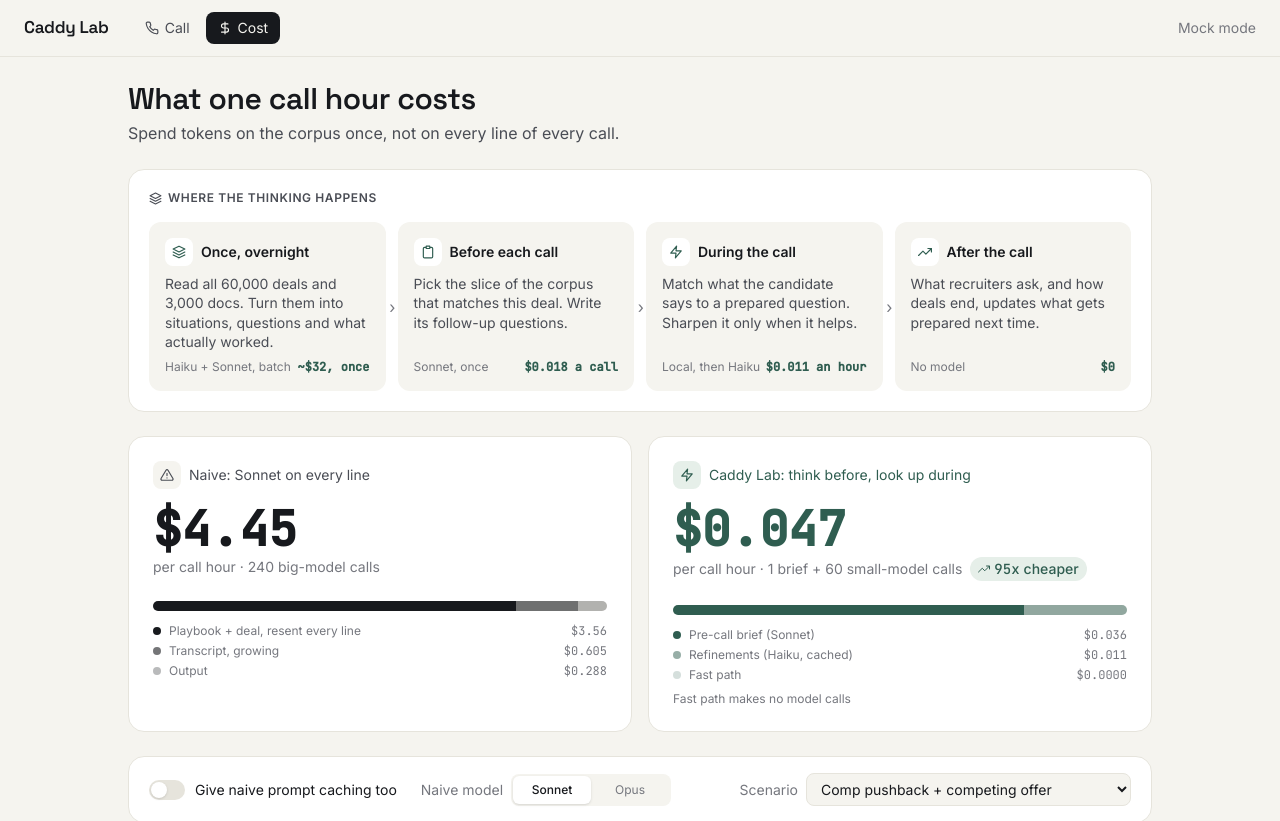
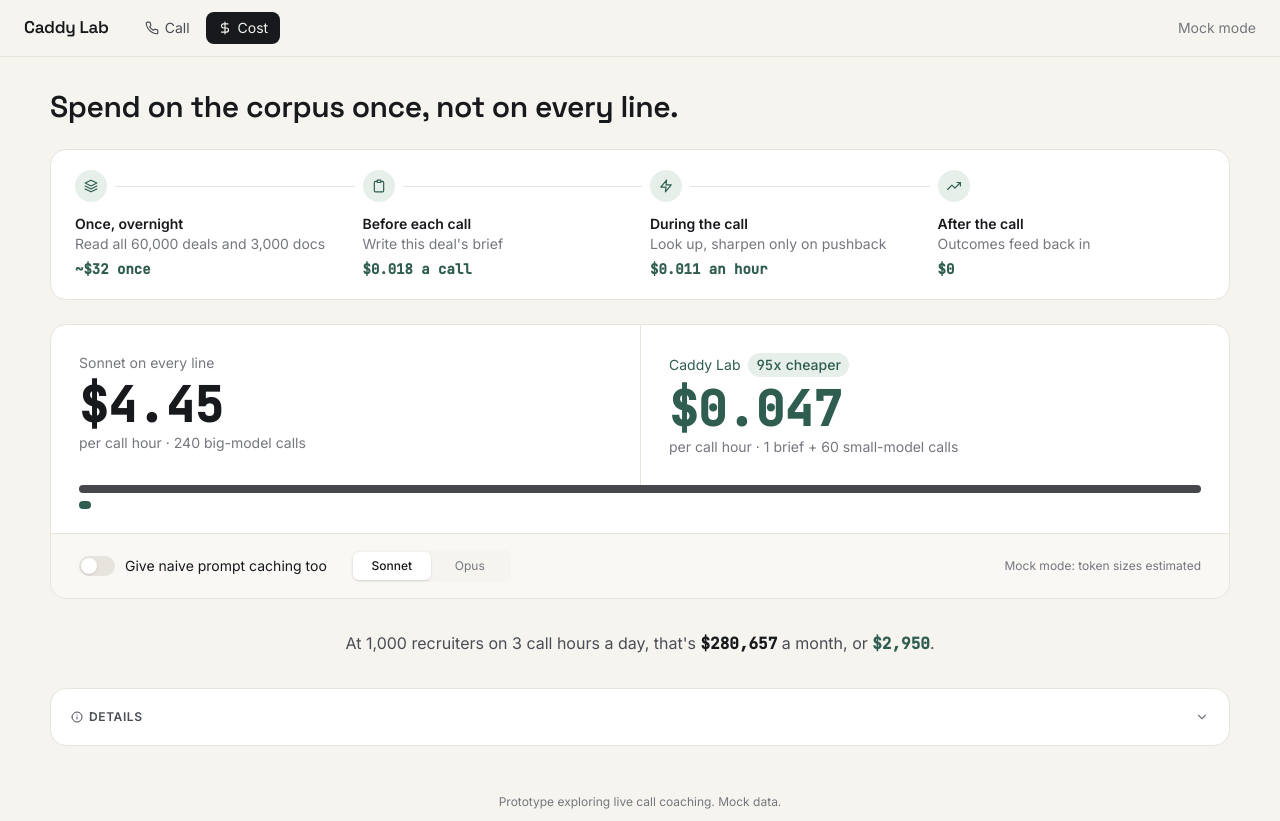
Before and after one commit to RJoshi141/caddy-lab, a Next.js app: page /cost in a window 1280 px wide. Shown: the top 821 px of the page. Built offline with nearby package versions, Linux system fonts and the light colour scheme.

Commit message:
Simplify the Cost tab: timeline, one comparison, one sentence at scale, details on demand

```diff
--- a/app/cost/page.tsx
+++ b/app/cost/page.tsx
@@ -1,6 +1,6 @@
 "use client";
-// The hero screen. Two numbers up front, the levers right under them,
-// and the working tucked away until someone asks.
+// The cost story in three beats: where the thinking happens, what a call hour
+// costs each way, and what that means at scale. Everything else is in Details.
 import { useEffect, useState } from "react";
 import { useSession } from "@/app/session";
 import { CALL_DEFAULTS, CORPUS, MODELS, NAIVE_OPTIONS, type ModelId } from "@/lib/config";
@@ -10,211 +10,149 @@ import { SCENARIOS } from "@/data/transcripts";
 import { Icon, type IconName } from "@/components/Icon";
 import { Disclosure, Switch, Tabs, useTween } from "@/components/ui";
 
+const SCENARIO = SCENARIOS[0]; // same call as the demo on the Call tab
+
 export default function CostPage() {
   const session = useSession();
-  const [scenarioId, setScenarioId] = useState(SCENARIOS[0].id);
   const [sizes, setSizes] = useState<{ mode: string; sizes: TokenSizes } | null>(null);
   const [a, setA] = useState<Assumptions>({ ...CALL_DEFAULTS, naiveCaching: false });
   const [naiveModel, setNaiveModel] = useState<ModelId>(MODELS.naive);
   const [scale, setScale] = useState({ recruiters: 1000, hoursPerDay: 3, days: 21 });
 
   useEffect(() => {
-    fetch("/api/tokens", { method: "POST", headers: session.headers(), body: JSON.stringify({ scenarioId }) })
+    fetch("/api/tokens", { method: "POST", headers: session.headers(), body: JSON.stringify({ scenarioId: SCENARIO.id }) })
       .then((r) => r.json())
       .then(setSizes);
-  }, [scenarioId, session.mode]); // eslint-disable-line react-hooks/exhaustive-deps
+  }, [session.mode]); // eslint-disable-line react-hooks/exhaustive-deps
 
-  const dealId = SCENARIOS.find((s) => s.id === scenarioId)!.dealId;
+  const dealId = SCENARIO.dealId;
   const briefUsage = session.briefs[dealId]?.mode === "live" ? session.briefs[dealId].usage : MOCK_BRIEFS[dealId].usage;
 
   const naive = sizes ? naivePerHour(sizes.sizes, a, naiveModel) : null;
   const caddy = sizes ? caddyPerHour(sizes.sizes, a, briefUsage, MODELS.refine) : null;
   const naiveShown = useTween(naive?.total ?? 0);
   const caddyShown = useTween(caddy?.total ?? 0);
-  const ratio = naive && caddy ? naive.total / caddy.total : 0;
-  const ratioShown = useTween(ratio);
+  const ratioShown = useTween(naive && caddy ? naive.total / caddy.total : 0);
   const hoursPerMonth = scale.recruiters * scale.hoursPerDay * scale.days;
   const corpus = corpusPassCost();
 
   if (!sizes || !naive || !caddy) {
     return (
-      <div className="py-20 flex items-center justify-center gap-2 text-ink-3">
+      <div className="py-24 flex items-center justify-center gap-2 text-ink-3">
         <Icon name="loader" size={16} className="spin" /> Counting tokens…
       </div>
     );
   }
 
+  const modelName = (m: string) => (m.includes("opus") ? "Opus" : "Sonnet");
   const live = session.spend.filter((s) => !s.mock);
-  const liveTotal = live.reduce((t, s) => t + usageCost(s.usage), 0);
-  const refines = session.spend.filter((s) => s.kind === "refine");
-  const avgRefineMs = refines.length ? refines.reduce((t, s) => t + s.ms, 0) / refines.length : 0;
-  const modelName = (m: string) => (m.includes("opus") ? "Opus" : "Sonnet");
+  const steps: { when: string; icon: IconName; what: string; cost: string }[] = [
+    { when: "Once, overnight", icon: "layers", what: `Read all ${CORPUS.deals.toLocaleString()} deals and ${CORPUS.docs.toLocaleString()} docs`, cost: `~$${Math.round(corpus.total)} once` },
+    { when: "Before each call", icon: "clipboard", what: "Write this deal's brief", cost: `${fmt$(caddy.brief / (60 / a.callMinutes))} a call` },
+    { when: "During the call", icon: "zap", what: "Look up, sharpen only on pushback", cost: `${fmt$(caddy.refine)} an hour` },
+    { when: "After the call", icon: "trend", what: "Outcomes feed back in", cost: "$0" },
+  ];
 
   return (
-    <div className="max-w-5xl mx-auto space-y-6">
-      <div>
-        <h1 className="display text-3xl font-semibold">What one call hour costs</h1>
-        <p className="text-ink-2 mt-1">Spend tokens on the corpus once, not on every line of every call.</p>
-      </div>
+    <div className="max-w-[1180px] mx-auto space-y-6">
+      <header className="pt-2">
+        <h1 className="display text-3xl font-semibold">Spend on the corpus once, not on every line.</h1>
+      </header>
 
-      {/* The architecture, as a cost story: spend on the corpus once, not on every call */}
-      <section className="panel p-5" aria-labelledby="where-title">
-        <h2 id="where-title" className="flex items-center gap-1.5 text-xs font-semibold uppercase tracking-wider text-ink-2 mb-4">
-          <Icon name="layers" size={13} /> Where the thinking happens
-        </h2>
-        <ol className="grid gap-3 md:grid-cols-4">
-          {[
-            { when: "Once, overnight", icon: "layers" as IconName, what: `Read all ${CORPUS.deals.toLocaleString()} deals and ${CORPUS.docs.toLocaleString()} docs. Turn them into situations, questions and what actually worked.`, model: "Haiku + Sonnet, batch", cost: `~$${Math.round(corpus.total)}, once` },
-            { when: "Before each call", icon: "clipboard" as IconName, what: "Pick the slice of the corpus that matches this deal. Write its follow-up questions.", model: "Sonnet, once", cost: `${fmt$(caddy.brief / (60 / a.callMinutes))} a call` },
-            { when: "During the call", icon: "zap" as IconName, what: "Match what the candidate says to a prepared question. Sharpen it only when it helps.", model: "Local, then Haiku", cost: `${fmt$(caddy.refine)} an hour` },
-            { when: "After the call", icon: "trend" as IconName, what: "What recruiters ask, and how deals end, updates what gets prepared next time.", model: "No model", cost: "$0" },
-          ].map((st, i) => (
-            <li key={st.when} className="relative rounded-xl bg-paper p-4 flex flex-col gap-2">
-              <div className="flex items-center gap-2">
-                <span className="grid place-items-center w-7 h-7 rounded-lg bg-card text-fast"><Icon name={st.icon} size={14} /></span>
-                <span className="text-sm font-semibold">{st.when}</span>
-              </div>
-              <p className="text-sm text-ink-2 leading-snug flex-1">{st.what}</p>
-              <div className="flex items-center justify-between text-xs">
-                <span className="text-ink-3">{st.model}</span>
-                <span className="num font-semibold text-fast">{st.cost}</span>
-              </div>
-              {i < 3 && <span aria-hidden="true" className="hidden md:block absolute -right-2.5 top-1/2 -translate-y-1/2 z-[1] text-ink-3">›</span>}
+      {/* Where the thinking happens: a timeline, not a table */}
+      <section className="panel px-6 py-5" aria-label="Where the thinking happens">
+        <ol className="grid gap-5 md:grid-cols-4 relative">
+          {steps.map((st, i) => (
+            <li key={st.when} className="relative">
+              {/* Connector to the next step */}
+              {i < steps.length - 1 && <span aria-hidden="true" className="hidden md:block absolute left-10 -right-3 top-4 h-px bg-line" />}
+              <span className="relative z-[1] grid place-items-center w-8 h-8 rounded-full bg-fast-soft text-fast ring-4 ring-card">
+                <Icon name={st.icon} size={14} />
+              </span>
+              <div className="mt-3 text-sm font-semibold">{st.when}</div>
+              <div className="text-sm text-ink-3 leading-snug">{st.what}</div>
+              <div className="num text-sm font-semibold text-fast mt-1.5">{st.cost}</div>
             </li>
           ))}
         </ol>
       </section>
 
-      {/* The two numbers */}
-      <div className="grid md:grid-cols-2 gap-4">
-        <div className="panel lift p-6">
-          <div className="flex items-center gap-2 text-sm text-ink-2">
-            <span className="grid place-items-center w-7 h-7 rounded-lg bg-paper"><Icon name="alert" size={14} /></span>
-            Naive: {modelName(naiveModel)} on every line
+      {/* One comparison, one bar, two levers */}
+      <section className="panel overflow-hidden" aria-label="Cost per call hour">
+        <div className="grid md:grid-cols-2">
+          <div className="p-7">
+            <div className="text-sm text-ink-3">{modelName(naiveModel)} on every line</div>
+            <div className="num text-5xl font-semibold mt-2">{fmt$(naiveShown)}</div>
+            <div className="text-sm text-ink-3 mt-1">per call hour · {naive.calls} big-model calls</div>
           </div>
-          <div className="num text-5xl font-semibold mt-4">{fmt$(naiveShown)}</div>
-          <div className="text-sm text-ink-3 mt-1">per call hour · {naive.calls} big-model calls</div>
-          <Stack
-            parts={[
-              { label: "Playbook + deal, resent every line", v: naive.prefixCost, cls: "bg-ink" },
-              { label: "Transcript, growing", v: naive.transcriptCost, cls: "bg-ink/60" },
-              { label: "Output", v: naive.outputCost, cls: "bg-ink/30" },
-            ]}
-            total={naive.total}
-          />
-        </div>
-
-        <div className="panel lift p-6 border-fast/30">
+          <div className="p-7 md:border-l border-t md:border-t-0 border-line">
             <div className="flex items-center gap-2 text-sm text-fast">
-            <span className="grid place-items-center w-7 h-7 rounded-lg bg-fast-soft"><Icon name="zap" size={14} /></span>
-            Caddy Lab: think before, look up during
-          </div>
-          <div className="num text-5xl font-semibold mt-4 text-fast">{fmt$(caddyShown)}</div>
-          <div className="text-sm text-ink-3 mt-1 flex flex-wrap items-center gap-2">
-            per call hour · 1 brief + {caddy.calls} small-model calls
-            <span className="inline-flex items-center gap-1 px-2 py-0.5 rounded-full bg-fast-soft text-fast font-medium">
-              <Icon name="trend" size={12} />
+              Caddy Lab
+              <span className="inline-flex items-center gap-1 px-2 py-0.5 rounded-full bg-fast-soft font-medium">
                 <span className="num">{ratioShown.toFixed(0)}x</span> cheaper
               </span>
             </div>
-          <Stack
-            parts={[
-              { label: "Pre-call brief (Sonnet)", v: caddy.brief, cls: "bg-fast" },
-              { label: "Refinements (Haiku, cached)", v: caddy.refine, cls: "bg-fast/50" },
-              { label: "Fast path", v: 0, cls: "bg-fast/20" },
-            ]}
-            total={caddy.total}
-            note="Fast path makes no model calls"
-          />
+            <div className="num text-5xl font-semibold mt-2 text-fast">{fmt$(caddyShown)}</div>
+            <div className="text-sm text-ink-3 mt-1">per call hour · 1 brief + {caddy.calls} small-model calls</div>
           </div>
         </div>
 
-      {/* The levers people actually want to flip */}
-      <div className="panel px-5 py-4 flex flex-wrap items-center gap-x-6 gap-y-3">
+        {/* The bar is the argument: same scale, so the gap is the point */}
+        <div className="px-7 pb-6 space-y-2">
+          <div className="h-2 rounded-full bg-ink/80 transition-[width] duration-500" style={{ width: "100%" }} />
+          <div className="h-2 rounded-full bg-fast transition-[width] duration-500" style={{ width: `${Math.max(0.8, (caddy.total / naive.total) * 100)}%` }} />
+        </div>
+
+        <div className="px-7 py-4 border-t border-line bg-paper/60 flex flex-wrap items-center gap-x-6 gap-y-3">
           <Switch checked={a.naiveCaching} onChange={(v) => setA({ ...a, naiveCaching: v })} label="Give naive prompt caching too" />
-        <div className="flex items-center gap-2 text-sm">
-          <span className="text-ink-3">Naive model</span>
           <div className="w-40">
             <Tabs tabs={NAIVE_OPTIONS.map((m) => ({ id: m, label: modelName(m) }))} value={naiveModel as (typeof NAIVE_OPTIONS)[number]} onChange={(v) => setNaiveModel(v)} />
           </div>
+          <span className="ml-auto text-xs text-ink-3">
+            {sizes.mode === "counted" ? "Token sizes counted by the API" : "Mock mode: token sizes estimated"}
+          </span>
         </div>
-        <label className="ml-auto flex items-center gap-2 text-sm">
-          <span className="text-ink-3">Scenario</span>
-          <select value={scenarioId} onChange={(e) => setScenarioId(e.target.value)} className="px-2.5 py-1.5 rounded-lg border border-line bg-paper">
-            {SCENARIOS.map((s) => <option key={s.id} value={s.id}>{s.title}</option>)}
-          </select>
-        </label>
+      </section>
+
+      {/* At scale, as one sentence */}
+      <p className="text-center text-ink-2 py-2">
+        At {scale.recruiters.toLocaleString()} recruiters on {scale.hoursPerDay} call hours a day, that&apos;s{" "}
+        <span className="num font-semibold text-ink">{fmt$(naive.total * hoursPerMonth)}</span> a month, or{" "}
+        <span className="num font-semibold text-fast">{fmt$(caddy.total * hoursPerMonth)}</span>.
+      </p>
+
+      {/* Everything else */}
+      <div className="panel px-5 py-2">
+        <Disclosure title="Details" icon="info" className="py-2">
+          <div className="grid md:grid-cols-2 gap-x-10 gap-y-6 pt-3 pb-3 text-sm">
+            <div className="space-y-2.5">
+              <h3 className="text-xs font-semibold uppercase tracking-wider text-ink-3">Assumptions</h3>
+              <Num label="Call length (minutes)" value={a.callMinutes} step={5} onChange={(v) => setA({ ...a, callMinutes: v })} />
+              <Num label="Utterances per hour" value={a.utterancesPerHour} step={10} onChange={(v) => setA({ ...a, utterancesPerHour: v })} />
+              <Num label="Share that trigger a refinement" value={a.pushbackShare} step={0.05} onChange={(v) => setA({ ...a, pushbackShare: v })} />
+              <Num label="Recruiters on calls" value={scale.recruiters} step={100} onChange={(v) => setScale({ ...scale, recruiters: v })} />
+              <Num label="Call hours per day" value={scale.hoursPerDay} step={1} onChange={(v) => setScale({ ...scale, hoursPerDay: v })} />
+              <Num label="Working days" value={scale.days} step={1} onChange={(v) => setScale({ ...scale, days: v })} />
             </div>
-
-      {/* At scale, as a sentence */}
-      <div className="panel p-6">
-        <div className="flex items-center gap-2 text-sm text-ink-2 mb-3">
-          <Icon name="users" size={14} /> At scale
+            <div className="space-y-5">
+              <div>
+                <h3 className="text-xs font-semibold uppercase tracking-wider text-ink-3 mb-2">Where each hour goes</h3>
+                <Split label="Naive" parts={[["Playbook + deal, resent every line", naive.prefixCost], ["Growing transcript", naive.transcriptCost], ["Output", naive.outputCost]]} />
+                <Split label="Caddy Lab" parts={[["Brief", caddy.brief], ["Haiku, cached prefix", caddy.refine], ["Fast path", 0]]} />
               </div>
-        <p className="text-lg leading-relaxed">
-          With <b className="num font-semibold">{scale.recruiters.toLocaleString()}</b> recruiters on <b className="num font-semibold">{scale.hoursPerDay}</b> call hours a day, that&apos;s{" "}
-          <span className="num font-semibold">{fmt$(naive.total * hoursPerMonth)}</span> a month the naive way, or{" "}
-          <span className="num font-semibold text-fast">{fmt$(caddy.total * hoursPerMonth)}</span> with Caddy Lab.
+              <div>
+                <h3 className="text-xs font-semibold uppercase tracking-wider text-ink-3 mb-2">Token sizes</h3>
+                <p className="num text-xs text-ink-2">
+                  naive prefix {sizes.sizes.naivePrefix.toLocaleString()} · per line {sizes.sizes.tokensPerLine} · refine prefix {sizes.sizes.refinePrefix.toLocaleString()} · refine tail {sizes.sizes.refineTail}
                 </p>
               </div>
-
-      {/* Everything else, on demand */}
-      <div className="panel px-5 py-3 divide-y divide-line">
-        <Disclosure title="Adjust assumptions" icon="gauge" className="py-2">
-          <div className="grid sm:grid-cols-2 gap-x-8 gap-y-2.5 pt-3 pb-2 text-sm">
-            <Num label="Call length (minutes)" value={a.callMinutes} step={5} onChange={(v) => setA({ ...a, callMinutes: v })} />
-            <Num label="Recruiters on calls" value={scale.recruiters} step={100} onChange={(v) => setScale({ ...scale, recruiters: v })} />
-            <Num label="Utterances per hour" value={a.utterancesPerHour} step={10} onChange={(v) => setA({ ...a, utterancesPerHour: v })} />
-            <Num label="Call hours per day" value={scale.hoursPerDay} step={1} onChange={(v) => setScale({ ...scale, hoursPerDay: v })} />
-            <Num label="Share that trigger a refinement" value={a.pushbackShare} step={0.05} onChange={(v) => setA({ ...a, pushbackShare: v })} />
-            <Num label="Working days" value={scale.days} step={1} onChange={(v) => setScale({ ...scale, days: v })} />
+              <p className="text-xs text-ink-3">
+                This session: {session.spend.length} API results, {live.length} live, <span className="num">{fmt$(live.reduce((t, s) => t + usageCost(s.usage), 0))}</span> real spend.
+              </p>
             </div>
-        </Disclosure>
-        <Disclosure title="How these numbers are made" icon="info" className="py-2">
-          <div className="grid sm:grid-cols-3 gap-6 pt-3 pb-2 text-sm">
-            <Fact icon="layers" title="Token sizes">
-              <ul className="num text-xs text-ink-2 space-y-0.5">
-                <li>naive prefix {sizes.sizes.naivePrefix.toLocaleString()}</li>
-                <li>per transcript line {sizes.sizes.tokensPerLine}</li>
-                <li>refine cached prefix {sizes.sizes.refinePrefix.toLocaleString()}</li>
-                <li>refine tail {sizes.sizes.refineTail}</li>
-              </ul>
-              <p className="text-xs text-ink-3 mt-2">{sizes.mode === "counted" ? "Counted with the API's token counter." : "Estimated at 4 characters a token (mock mode)."}</p>
-            </Fact>
-            <Fact icon="clock" title="This session">
-              <p className="text-ink-2">{session.spend.length} API results seen, {live.length} live.</p>
-              <p className="num text-ink-2">{fmt$(liveTotal)} real spend</p>
-              {avgRefineMs > 0 && <p className="text-ink-3 text-xs mt-1">avg refine {Math.round(avgRefineMs)} ms{refines.every((r) => r.mock) ? " (simulated)" : ""}</p>}
-            </Fact>
-            <Fact icon="zap" title="Latency">
-              <p className="text-ink-2">Naive waits on a big model before anything shows. Caddy Lab shows a question in milliseconds and only upgrades it if Haiku finds something better.</p>
-            </Fact>
           </div>
         </Disclosure>
       </div>
-    </div>
-  );
-}
-
-// One stacked bar instead of three: the shape tells the story, hover gives the numbers.
-function Stack({ parts, total, note }: { parts: { label: string; v: number; cls: string }[]; total: number; note?: string }) {
-  return (
-    <div className="mt-6">
-      <div className="flex h-2.5 rounded-full overflow-hidden bg-paper">
-        {parts.filter((p) => p.v > 0).map((p) => (
-          <div key={p.label} title={`${p.label}: ${fmt$(p.v)}`} className={`${p.cls} transition-[width] duration-500`} style={{ width: `${(p.v / total) * 100}%` }} />
-        ))}
-      </div>
-      <ul className="mt-3 space-y-1 text-xs">
-        {parts.map((p) => (
-          <li key={p.label} className="flex items-center gap-2 text-ink-3">
-            <span className={`w-2 h-2 rounded-sm ${p.cls}`} />
-            <span className="flex-1">{p.label}</span>
-            <span className="num">{fmt$(p.v)}</span>
-          </li>
-        ))}
-      </ul>
-      {note && <p className="mt-2 text-xs text-ink-3">{note}</p>}
     </div>
   );
 }
@@ -228,11 +166,15 @@ function Num({ label, value, step, onChange }: { label: string; value: number; s
   );
 }
 
-function Fact({ icon, title, children }: { icon: IconName; title: string; children: React.ReactNode }) {
+function Split({ label, parts }: { label: string; parts: [string, number][] }) {
   return (
-    <div>
-      <h3 className="flex items-center gap-1.5 font-semibold mb-1.5"><Icon name={icon} size={13} />{title}</h3>
-      {children}
+    <div className="mb-3">
+      <div className="text-ink-2 mb-1">{label}</div>
+      <ul className="space-y-0.5 text-xs text-ink-3">
+        {parts.map(([k, v]) => (
+          <li key={k} className="flex justify-between"><span>{k}</span><span className="num">{fmt$(v)}</span></li>
+        ))}
+      </ul>
     </div>
   );
 }
```
Lines whose indentation alone changed are shown as unchanged.
